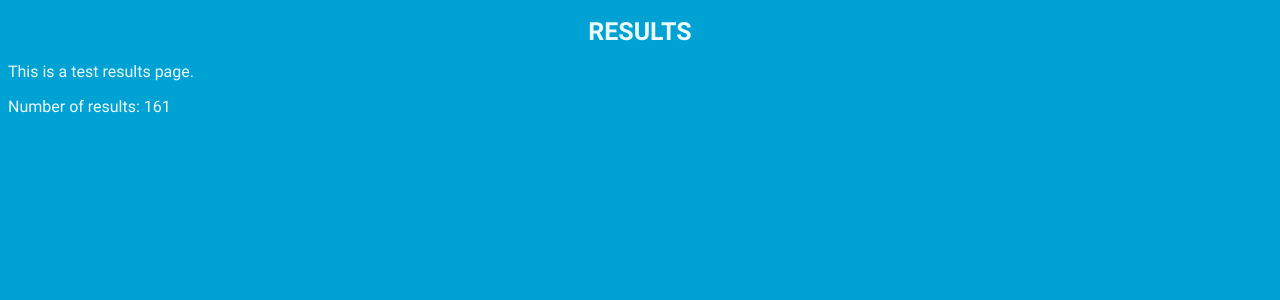
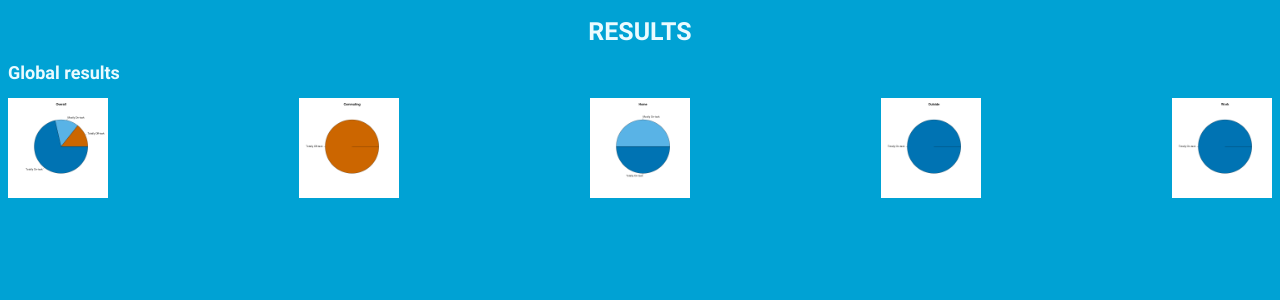
Before and after one commit to daydreaming-experiment/daydreaming-the-app.net, a Jekyll site: the page results/device/index.html, which Jekyll copies as it is, in a window 1280 px wide. Shown: the top 300 px of the page. Built offline with Jekyll 4.4.1, drawn with Linux system fonts in a browser that asks for light colours; Markdown is read by kramdown in place of the engine named in the settings.

Commit message:
Try flowing some images as global results

```diff
--- a/results/device/index.html
+++ b/results/device/index.html
@@ -10,10 +10,16 @@
 <body>
 
   <div id="main">
-    <h1 class="title">Results</h1>
-    <p>This is a test results page.</p>
-  </div>
-  <div class="chart">
+    <h1>Results</h1>
+    <!--<p>This is a test results page.</p>-->
+    <div class="static-plot-container">
+      <h2>Global results</h2>
+      <img class="static-plot" alt="Test" src="/results/device/images/probe.thought.focus.focusedDoingOverall.png">
+      <img class="static-plot" alt="Test" src="/results/device/images/probe.thought.focus.focusedDoingCommuting.png">
+      <img class="static-plot" alt="Test" src="/results/device/images/probe.thought.focus.focusedDoingHome.png">
+      <img class="static-plot" alt="Test" src="/results/device/images/probe.thought.focus.focusedDoingOutside.png">
+      <img class="static-plot" alt="Test" src="/results/device/images/probe.thought.focus.focusedDoingWork.png">
+    </div>
   </div>
 
   <script src="/static/js/jquery-2.1.1.min.js"></script>
--- a/results/device/index.js
+++ b/results/device/index.js
@@ -48,7 +48,8 @@ function onResults(callback) {
 $(document).ready(function() {
 
   onResults(function(results) {
-    $("<p>Number of results: " + results.length + "</p>").insertAfter("div#main p:last-child");
+    console.log("Got " + results.length + " results to process");
+    //$("<p>Number of results: " + results.length + "</p>").insertAfter("div#main p:last-child");
   });
 
 });
--- a/results/device/main.css
+++ b/results/device/main.css
@@ -19,12 +19,41 @@ body {
   color: #EBFBFF;
 }
 
-h1.title {
+h1 {
   text-align: center;
   font-weight: bold;
   font-size: 1.56em;
   text-transform: uppercase;
 }
+
+h2 {
+  font-weight: bold;
+  font-size: 1.125em;
+}
+
+.static-plot-container {
+  text-align: justify;
+}
+
+.static-plot-container:after {
+  content: '';
+  width: 100%; /* Ensures there are at least 2 lines of text, so justification works */
+  display: inline-block;
+}
+
+.static-plot-container .static-plot {
+  display: inline-block;
+}
+
+.static-plot-container img.static-plot {
+  width: 100px;
+  height: 100px;
+}
+
+
+/*
+ * Fonts
+ */
 
 @font-face {
   font-family: 'Roboto';
```
Also changed, not shown: results/device/images/probe.thought.focus.focusedDoingCommuting.png (added), results/device/images/probe.thought.focus.focusedDoingHome.png (added), results/device/images/probe.thought.focus.focusedDoingOutside.png (added), results/device/images/probe.thought.focus.focusedDoingOverall.png (added), results/device/images/probe.thought.focus.focusedDoingWork.png (added), results/device/images/probe.thought.wordsCommuting.png (added), results/device/images/probe.thought.wordsHome.png (added), results/device/images/probe.thought.wordsOutside.png (added), results/device/images/probe.thought.wordsOverall.png (added), results/device/images/probe.thought.wordsWork.png (added).
